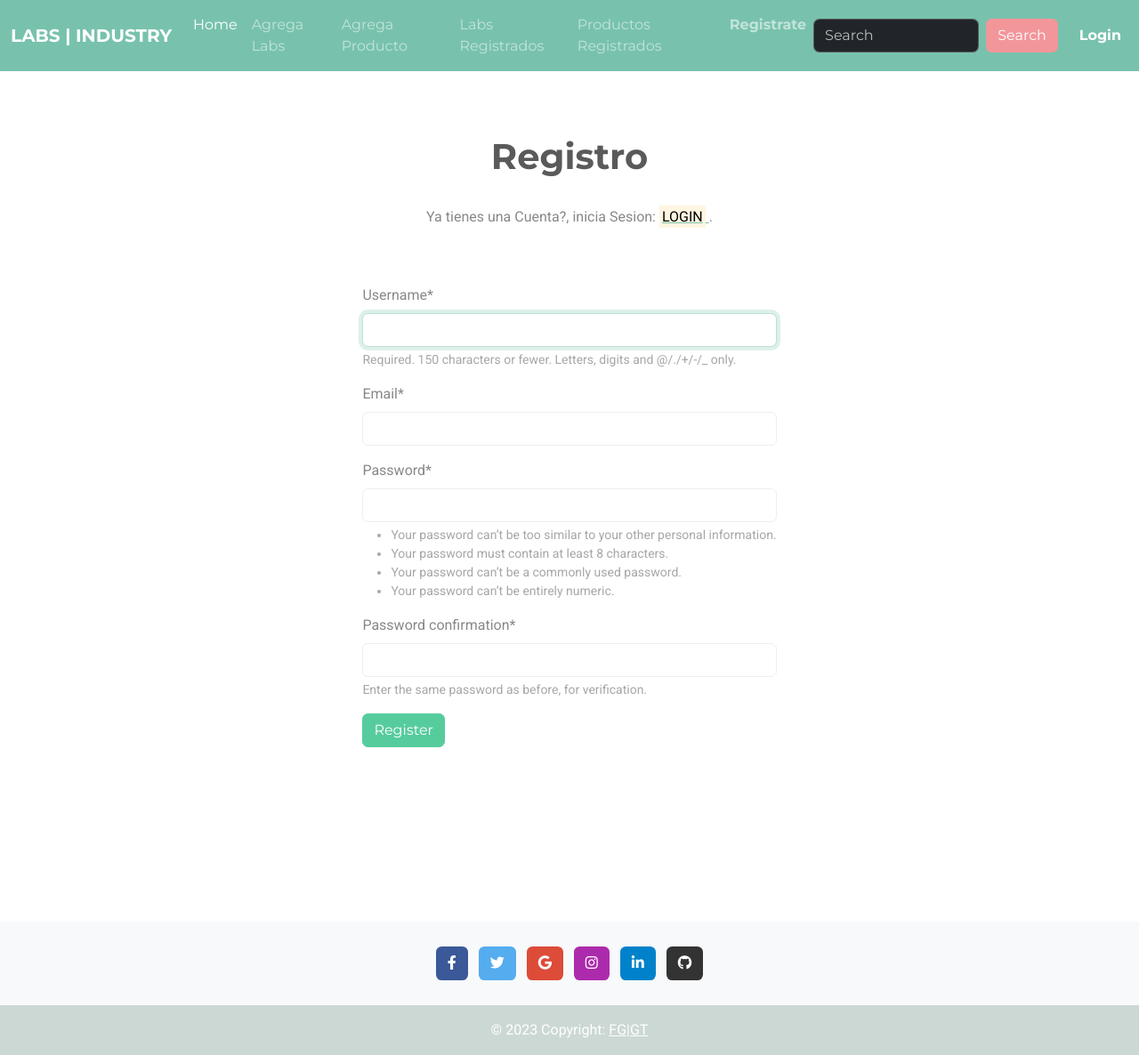
After one commit to FelipeGonzalezValderrama/practica_final_orm_django, a Django app: page /registro/ in a window 1280 px wide. The commit adds this page. Shown: the whole page at 89% size. Run offline with Django 4.2, Linux system fonts and the light colour scheme; some libraries are stand-ins or nearby versions.

Commit message:
login y registro

```diff
--- a/config/settings.py
+++ b/config/settings.py
@@ -39,9 +39,13 @@ INSTALLED_APPS = [
     'django.contrib.messages',
     'django.contrib.staticfiles',
     'laboratorio',
-
+    'bootstrap5',
+    'crispy_forms',
+    'crispy_bootstrap5',
 
 ]
+CRISPY_ALLOWED_TEMPLATE_PACKS = "bootstrap5"
+CRISPY_TEMPLATE_PACK = "bootstrap5"
 
 MIDDLEWARE = [
     'django.middleware.security.SecurityMiddleware',
--- a/config/urls.py
+++ b/config/urls.py
@@ -15,7 +15,7 @@ Including another URLconf
 """
 from django.contrib import admin
 from django.urls import path
-from laboratorio.views import index, lista_laboratorios, eliminar_laboratorio, actualizar_laboratorio, agregar_laboratorio, lista_productos, eliminar_producto,agregar_producto, actualizar_producto, no_resultados, buscar_resultados
+from laboratorio.views import index, lista_laboratorios, eliminar_laboratorio, actualizar_laboratorio, agregar_laboratorio, lista_productos, eliminar_producto,agregar_producto, actualizar_producto, no_resultados, buscar_resultados,LogoutView, LoginView, RegistroView
 
 urlpatterns = [
     path('admin/', admin.site.urls),
@@ -30,6 +30,9 @@ urlpatterns = [
     path('actualizar_producto/<int:producto_id>/', actualizar_producto, name='actualizar_producto'),
     path('no_resultados/', no_resultados, name='no_resultados'),
     path('resultados_busqueda/', buscar_resultados, name='resultados_busqueda'),
+    path('login/', LoginView.as_view(), name='login'),
+    path('logout/', LogoutView.as_view(), name='logout'),
+    path('registro/', RegistroView.as_view(), name='registro'),
 
 
 ]
--- a/laboratorio/forms.py
+++ b/laboratorio/forms.py
@@ -1,5 +1,8 @@
 from django import forms
 from .models import Laboratorio, Producto
+from django.contrib.auth.forms import UserCreationForm
+from django.contrib.auth.models import User
+
 
 #form Laboratorio
 class LaboratorioForm(forms.ModelForm):
@@ -19,3 +22,18 @@ class ProductoForm(forms.ModelForm):
             'f_fabricacion': forms.DateInput(attrs={'type': 'date'}),
         }
         input_formats = ['%Y-%m-%d']
+
+#registro usuarios
+class RegistroUsuarioForm(UserCreationForm):
+    email = forms.EmailField(required=True)
+
+    class Meta:
+        model = User
+        fields = ("username", "email")
+
+    def save(self, commit=True):
+        user = super(RegistroUsuarioForm, self).save(commit=False)
+        user.email = self.cleaned_data["email"]
+        if commit:
+            user.save()
+        return user
--- a/laboratorio/views.py
+++ b/laboratorio/views.py
@@ -3,12 +3,19 @@ from .models import Laboratorio, Producto
 from django.db.models import Q
 from .forms import LaboratorioForm, ProductoForm
 from datetime import datetime
+from django.contrib.auth.forms import AuthenticationForm
+from django.views import View
+from django.contrib import messages
+from django.contrib.auth import login, authenticate, logout
+from django.contrib.auth.mixins import LoginRequiredMixin
+from .forms import RegistroUsuarioForm
+
 
 #index
 def index(request):
     return render(request, "index.html")
 
-#lista los laboratorios
+#view lista laboratorios
 def lista_laboratorios(request):
     search_query = request.GET.get("q")
     if search_query:
@@ -67,7 +74,7 @@ def agregar_laboratorio(request):
     }
     return render(request, "agregar_laboratorio.html", context)
 
-#view producto y query
+#view lista producto y query
 def lista_productos(request):
     search_query = request.GET.get("q")
     if search_query:
@@ -170,3 +177,60 @@ def buscar_resultados(request):
 #no hay resultados para la busqueda
 def no_resultados(request):
     return render(request, "no_resultados.html")
+
+
+# Login
+class LoginView(View):
+    def get(self, request):
+        form = AuthenticationForm()
+        context = {"login_form": form}
+        return render(request, "login.html", context)
+
+    def post(self, request):
+        form = AuthenticationForm(request, data=request.POST)
+        if form.is_valid():
+            username = form.cleaned_data.get("username")
+            password = form.cleaned_data.get("password")
+            user = authenticate(username=username, password=password)
+            if user is not None:
+                login(request, user)
+                messages.info(request, f"Iniciaste sesion como: {username}.")
+                return redirect("/")
+            else:
+                messages.error(request, "Invalido username o password.")
+        else:
+            messages.error(request, "Invalido username o password.")
+
+        context = {"login_form": form}
+        return render(request, "login.html", context)
+
+
+#Logout
+class LogoutView(LoginRequiredMixin, View):
+    login_url = '/login/'  # URL de inicio de sesión
+    redirect_field_name = 'next'  # Nombre del campo de redirección
+
+    def get(self, request):
+        logout(request)
+        messages.info(request, "Se ha cerrado la sesión satisfactoriamente.")
+        return redirect("/")
+
+
+    #registro
+class RegistroView(View):
+    def get(self, request):
+        form = RegistroUsuarioForm()
+        context = {"register_form": form}
+        return render(request, "registro.html", context)
+
+    def post(self, request):
+        form = RegistroUsuarioForm(request.POST)
+        if form.is_valid():
+            user = form.save()
+            login(request, user)
+            messages.success(request, "Registro Exitoso.")
+            return redirect("/")
+        else:
+            messages.error(request, "Registro invalido. Algunos datos ingresados no son correctos")
+            context = {"register_form": form}
+            return render(request, "registro.html", context)
--- a/templates/navbar.html
+++ b/templates/navbar.html
@@ -24,15 +24,37 @@
                 <li class="nav-item">
                     <a class="nav-link" href="{% url 'lista_productos'%}">Productos Registrados</a>
                 </li>
+                <li class="nav-item">
+                    <a class="nav-link" href="{% url 'registro'%}"><strong>Registrate</strong></a>
+                </li>
             </ul>
-            <form class="d-flex" method="get" action="{% url 'resultados_busqueda' %}">
+
+            <!-- Formulario de búsqueda -->
+            <form class="d-flex me-3" method="get" action="{% url 'resultados_busqueda' %}">
                 <input class="form-control me-sm-2" type="search" placeholder="Search" name="q">
                 <button class="btn btn-secondary my-2 my-sm-0" type="submit">Search</button>
             </form>
 
+            <!-- Auth Navbar -->
+            <ul class="navbar-nav">
+                {% if user.is_authenticated %}
+                <li class="nav-item">
+                    <a class="nav-link text-white" href="/logout"><strong>Logout</strong></a>
+                </li>
+                <li class="nav-item">
+                    <a class="nav-link text-white" href="#"><strong>{{ user.username }}</strong></a>
+                </li>
+                {% else %}
+                <li class="nav-item">
+                    <a class="nav-link text-white" href="/login"><strong>Login</strong></a>
+                </li>
+                {% endif %}
+            </ul>
+            <!-- Fin Auth Navbar -->
         </div>
     </div>
 </nav>
+
 <!-- Landbot chatbot-->
 <script>
     window.addEventListener('mouseover', initLandbot, { once: true });
--- /dev/null
+++ b/templates/registro.html
@@ -0,0 +1,26 @@
+{% extends 'base.html' %}
+{% block content %}
+{% load crispy_forms_tags %}
+<!--registro nuevo usuario-->
+<br>
+<div class="container py-5">
+    <div class="container text-center ">
+        <h1><strong>Registro</strong></h1>
+        <p>
+            <br>
+            Ya tienes una Cuenta?, inicia Sesion:
+            <a href="/login"> <mark>LOGIN</mark> </a>.
+        </p>
+    </div>
+    <div class="container py-5 d-flex justify-content-center">
+
+        <form method="POST">
+            {% csrf_token %}
+            {{ register_form|crispy }}
+            <button class="btn btn-success" type="submit">Register</button>
+        </form>
+    </div>
+</div>
+<div style="margin-bottom: 100px;"></div>
+
+{% endblock content %}
```
Also changed, not shown: templates/login.html (added, +20 -0 lines).
